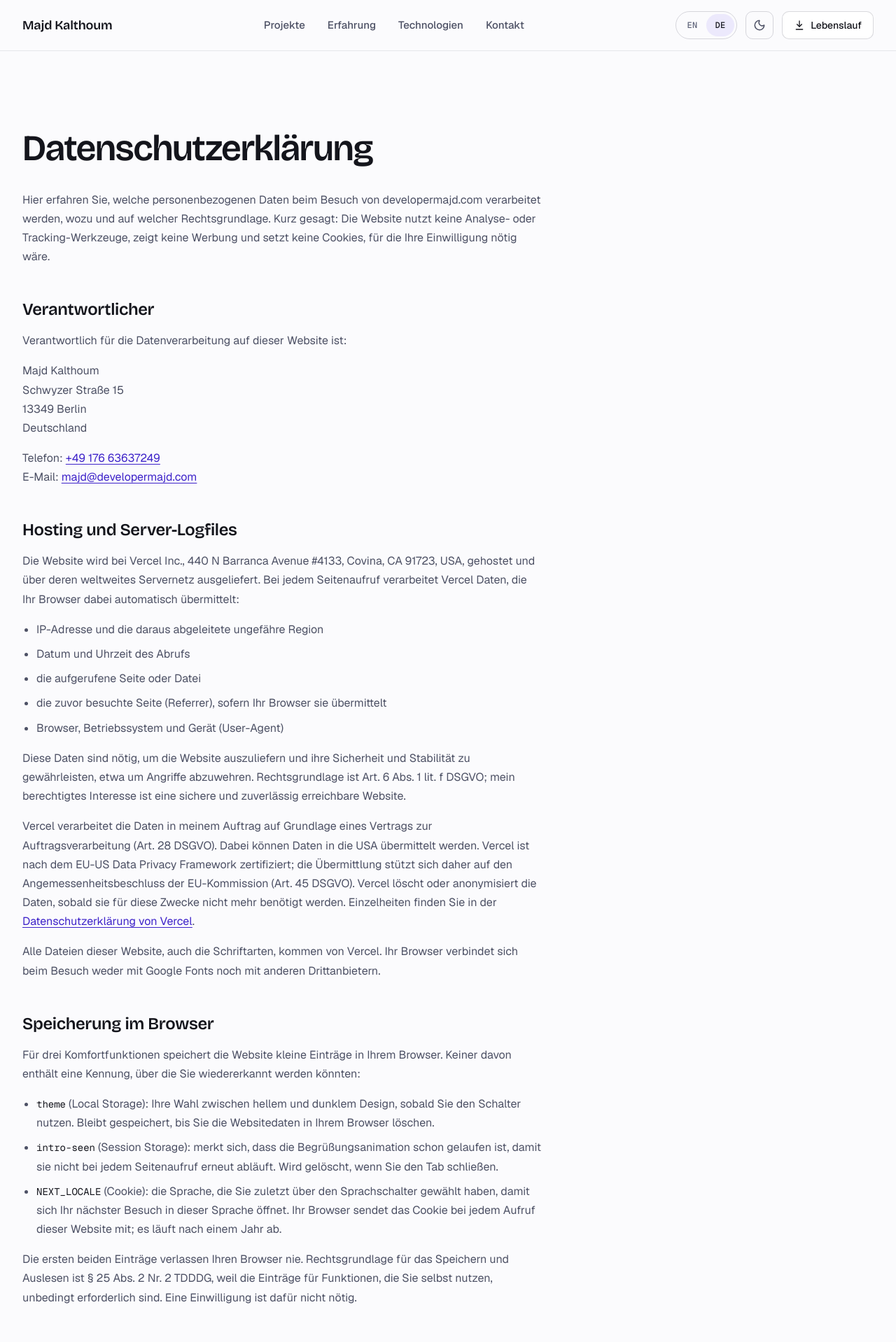
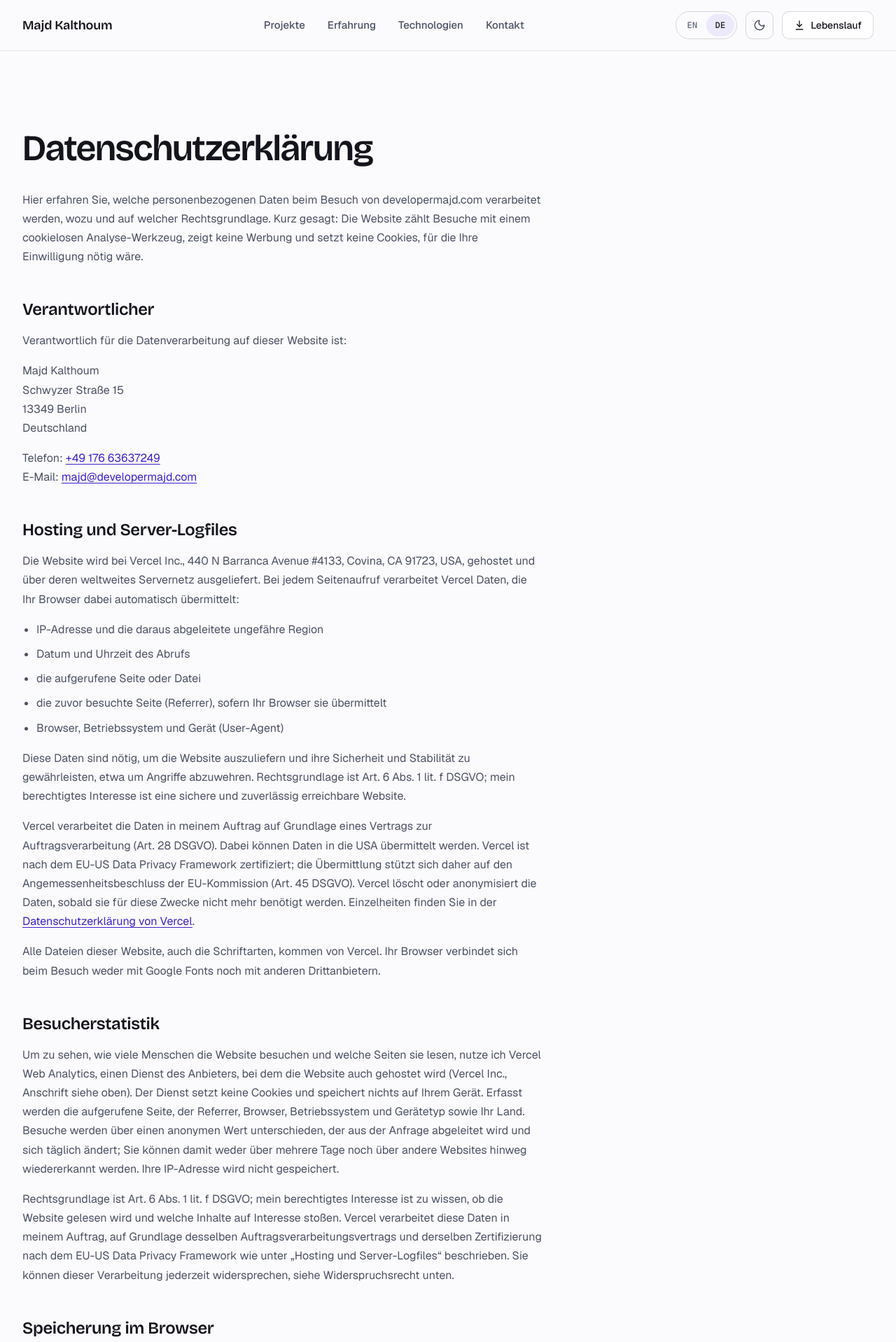
Before and after one commit to DeveloperMajd/portfolio, a Next.js app: page /de/datenschutz in a window 1280 px wide. Shown: the top 1918 px of the page at 70% size. Built offline with nearby package versions, Linux system fonts and the light colour scheme.

Commit message:
Add Vercel Web Analytics and mention it in the privacy page

```diff
--- a/app/[lang]/datenschutz/content.tsx
+++ b/app/[lang]/datenschutz/content.tsx
@@ -14,8 +14,8 @@ export const content = {
     <>
       <p>
         This page explains what personal data is processed when you visit developermajd.com, why, and on what legal
-        basis. In short: the site uses no analytics or tracking tools, shows no ads and sets no cookies that would need
-        your consent.
+        basis. In short: the site counts visits with a cookie-free analytics tool, shows no ads and sets no cookies that
+        would need your consent.
       </p>
 
       <h2>Controller</h2>
@@ -49,6 +49,21 @@ export const content = {
       <p>
         Every file on this site, fonts included, comes from Vercel. Your browser does not connect to Google Fonts or
         any other third party when you visit.
+      </p>
+
+      <h2>Visitor statistics</h2>
+      <p>
+        To see how many people visit the site and which pages they read, I use Vercel Web Analytics, a service of the
+        same provider that hosts the site (Vercel Inc., address above). It sets no cookies and stores nothing on your
+        device. It records the page visited, the referrer, your browser, operating system and device type, and your
+        country. Visits are told apart by an anonymous value that is derived from the request and changes every day,
+        so you cannot be recognised across days or across other websites. Your IP address is not stored.
+      </p>
+      <p>
+        The legal basis is Art. 6(1)(f) GDPR; my legitimate interest is knowing whether the site is being read and
+        which content is of interest. Vercel processes this data on my behalf under the same data processing agreement
+        and the same EU-U.S. Data Privacy Framework certification as described under hosting. You can object to this
+        processing at any time, see the right to object below.
       </p>
 
       <h2>Storage in your browser</h2>
@@ -142,15 +157,15 @@ export const content = {
         but without the connection data described under hosting, the site cannot be displayed. There is no automated
         decision-making or profiling.
       </p>
-      <p>Last updated: September 2026</p>
+      <p>Last updated: October 2026</p>
     </>
   ),
   de: (
     <>
       <p>
         Hier erfahren Sie, welche personenbezogenen Daten beim Besuch von developermajd.com verarbeitet werden, wozu
-        und auf welcher Rechtsgrundlage. Kurz gesagt: Die Website nutzt keine Analyse- oder Tracking-Werkzeuge, zeigt
-        keine Werbung und setzt keine Cookies, für die Ihre Einwilligung nötig wäre.
+        und auf welcher Rechtsgrundlage. Kurz gesagt: Die Website zählt Besuche mit einem cookielosen Analyse-Werkzeug,
+        zeigt keine Werbung und setzt keine Cookies, für die Ihre Einwilligung nötig wäre.
       </p>
 
       <h2>Verantwortlicher</h2>
@@ -189,6 +204,24 @@ export const content = {
       <p>
         Alle Dateien dieser Website, auch die Schriftarten, kommen von Vercel. Ihr Browser verbindet sich beim Besuch
         weder mit Google Fonts noch mit anderen Drittanbietern.
+      </p>
+
+      <h2>Besucherstatistik</h2>
+      <p>
+        Um zu sehen, wie viele Menschen die Website besuchen und welche Seiten sie lesen, nutze ich Vercel Web
+        Analytics, einen Dienst des Anbieters, bei dem die Website auch gehostet wird (Vercel Inc., Anschrift siehe
+        oben). Der Dienst setzt keine Cookies und speichert nichts auf Ihrem Gerät. Erfasst werden die aufgerufene
+        Seite, der Referrer, Browser, Betriebssystem und Gerätetyp sowie Ihr Land. Besuche werden über einen
+        anonymen Wert unterschieden, der aus der Anfrage abgeleitet wird und sich täglich ändert; Sie können damit
+        weder über mehrere Tage noch über andere Websites hinweg wiedererkannt werden. Ihre IP-Adresse wird nicht
+        gespeichert.
+      </p>
+      <p>
+        Rechtsgrundlage ist Art. 6 Abs. 1 lit. f DSGVO; mein berechtigtes Interesse ist zu wissen, ob die Website
+        gelesen wird und welche Inhalte auf Interesse stoßen. Vercel verarbeitet diese Daten in meinem Auftrag, auf
+        Grundlage desselben Auftragsverarbeitungsvertrags und derselben Zertifizierung nach dem EU-US Data Privacy
+        Framework wie unter „Hosting und Server-Logfiles“ beschrieben. Sie können dieser Verarbeitung jederzeit
+        widersprechen, siehe Widerspruchsrecht unten.
       </p>
 
       <h2>Speicherung im Browser</h2>
@@ -288,7 +321,7 @@ export const content = {
         kann die Website allerdings nicht angezeigt werden. Eine automatisierte Entscheidungsfindung oder ein Profiling
         findet nicht statt.
       </p>
-      <p>Stand: September 2026</p>
+      <p>Stand: Oktober 2026</p>
     </>
   ),
 } satisfies Record<Locale, ReactNode>;
--- a/app/[lang]/layout.tsx
+++ b/app/[lang]/layout.tsx
@@ -1,3 +1,4 @@
+import { Analytics } from "@vercel/analytics/next";
 import type { Metadata } from "next";
 import { Bricolage_Grotesque, Geist, Geist_Mono } from "next/font/google";
 import { notFound } from "next/navigation";
@@ -74,6 +75,7 @@ export default async function RootLayout({ children, params }: LayoutProps<"/[la
           <main id="main">{children}</main>
           <Footer lang={lang} legal={dict.legal} />
         </MotionProvider>
+        <Analytics />
       </body>
     </html>
   );
--- a/package.json
+++ b/package.json
@@ -9,6 +9,7 @@
     "lint": "eslint"
   },
   "dependencies": {
+    "@vercel/analytics": "^2.0.1",
     "motion": "^13.4.4",
     "next": "16.3.6",
     "react": "19.2.8",
```
Also changed, not shown: 1 other file (tests, documents, lock files or other folders).
